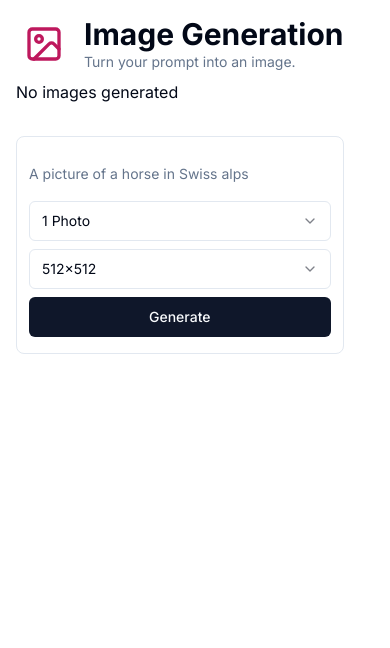
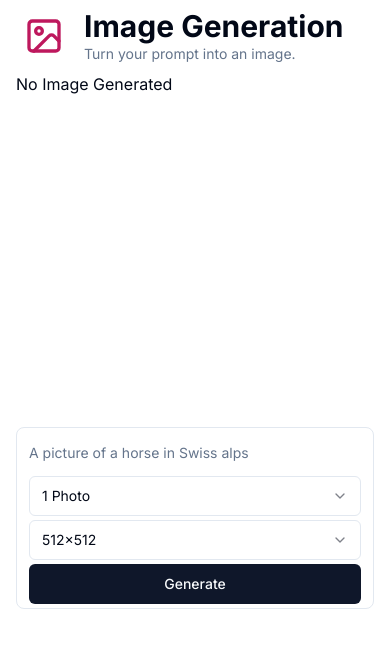
Before and after one commit to Prajwal-ak-0/saas, a Next.js app: page /image in a window 390 px wide. Shown: the top 648 px of the page. Built offline with nearby package versions, Linux system fonts and the light colour scheme.

Commit message:
Updated image,chat, code components Responsivness

```diff
--- a/app/(services)/code/page.tsx
+++ b/app/(services)/code/page.tsx
@@ -130,21 +130,21 @@ const CodePage = () => {
           </div>
         </div>
       </div>
-      <div className="fixed bottom-0 w-full">
+      <div className="mb-auto">
         <Form {...form}>
           <form
             onSubmit={form.handleSubmit(onSubmit)}
             className="
             rounded-lg
+            mx-6
+            md:mb-[56px]
             border
-              w-full
-              p-4
+            sm:mb-10
             px-3
-              md:px-6
+            md:px-8
             focus-within:shadow-sm
             grid
             grid-cols-12
-              gap-2
             "
           >
             <FormField
--- a/app/(services)/image/page.tsx
+++ b/app/(services)/image/page.tsx
@@ -68,7 +68,7 @@ const PhotoPage = () => {
 
   return (
     <div>
-      <div className="pt-4">
+      <div className="sm:pt-4 pt-2">
         <Heading
           title="Image Generation"
           description="Turn your prompt into an image."
@@ -85,7 +85,9 @@ const PhotoPage = () => {
           </div>
         )}
         {photos.length === 0 && !isLoading && (
-          <h1> No images generated</h1>
+          <div className="h-[calc(62vh-200px)] sm:h-[calc(80vh-200px)]  lg:h-[calc(95vh-200px)]">
+            <h1>No Image Generated</h1>
+          </div>
         )}
         <div className="grid grid-cols-1 md:grid-cols-2 lg:grid-cols-3 xl:grid-cols-4 gap-4 mt-8">
           {photos.map((src) => (
@@ -106,7 +108,7 @@ const PhotoPage = () => {
             </Card>
           ))}
         </div>
-        <div className="mb-auto bottom-0" >
+        <div className="mb-auto " >
           <Form {...form}>
             <form
               onSubmit={form.handleSubmit(onSubmit)}
@@ -114,13 +116,15 @@ const PhotoPage = () => {
               rounded-lg
               border
               w-full
-              p-4
+              p-1
+              sm:p-4
               px-3
               md:px-6
               focus-within:shadow-sm
               grid
               grid-cols-12
-              gap-2
+              sm:gap-2
+              gap-1
             "
             >
               <FormField
--- a/app/(services)/layout.tsx
+++ b/app/(services)/layout.tsx
@@ -19,7 +19,7 @@ const page = ({ children }: { children: React.ReactNode }) => {
         </div>
       </div>
 
-      <div className='lg:ml-[300px]'>
+      <div className='lg:ml-[300px] w-full'>
         {children}
       </div>
     </div>
--- a/components/Hero.tsx
+++ b/components/Hero.tsx
@@ -27,7 +27,7 @@ const Hero = () => {
                         </h1>
                     </div>
                 </div>
-                <div className='w-[60%] '>
+                <div className='w-[60%] mt-12'>
                     <Canvas >
                         <Suspense >
                             <spotLight
```
Lines whose indentation alone changed are shown as unchanged.
